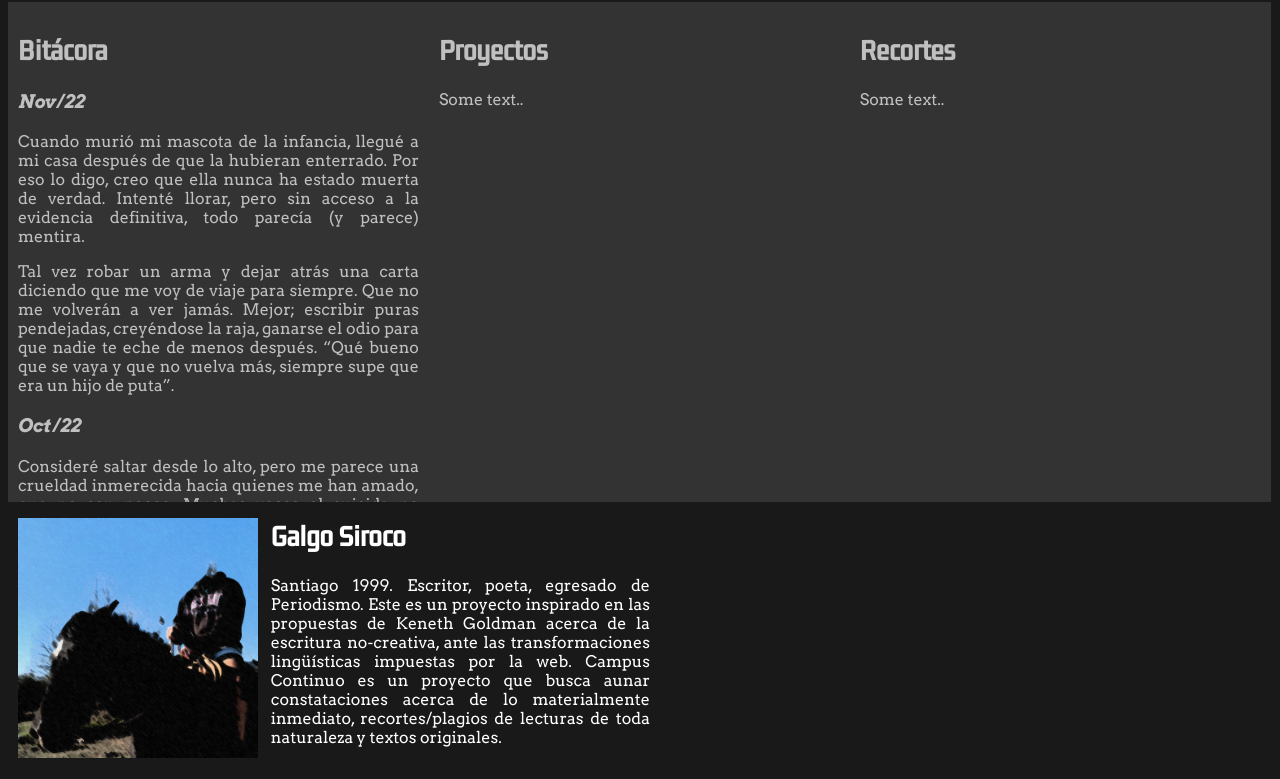
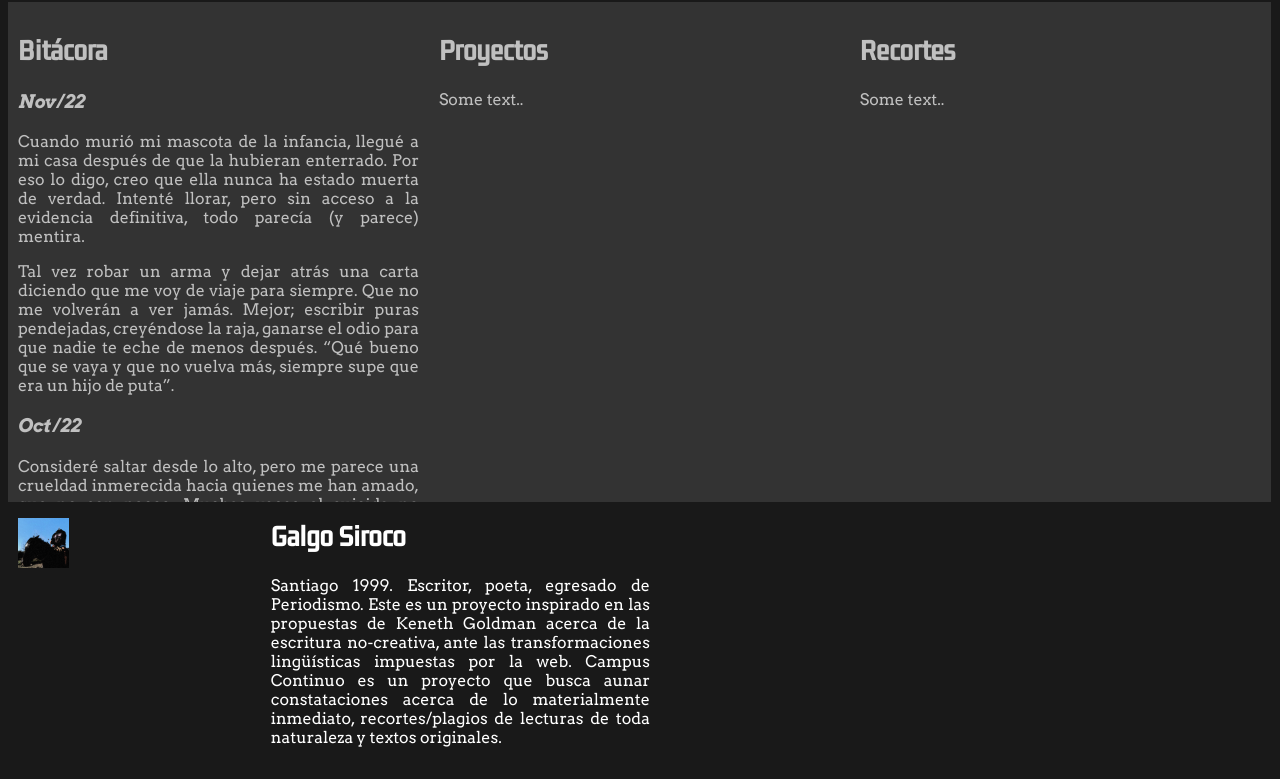
Before and after one commit to campuscontinuo/campuscontinuo.github.io, a plain HTML site: page index.html in a window 1280 px wide. Shown: the part 91-870 px from the top of the page. Drawn offline with Linux system fonts and the light colour scheme.

Commit message:
Ajuste Imagen Autor
Cambio en width de Imagen Autor

```diff
--- a/index.html
+++ b/index.html
@@ -32,7 +32,7 @@
 <div class="Autor">
 
 <div class="ImgAutor">
-<img src="Images/Archivelio.jpg" width="95%">
+<img src="Images/Archivelio.jpg" width="20%">
 </div>
 
 <div class="TxtAutor">
```
